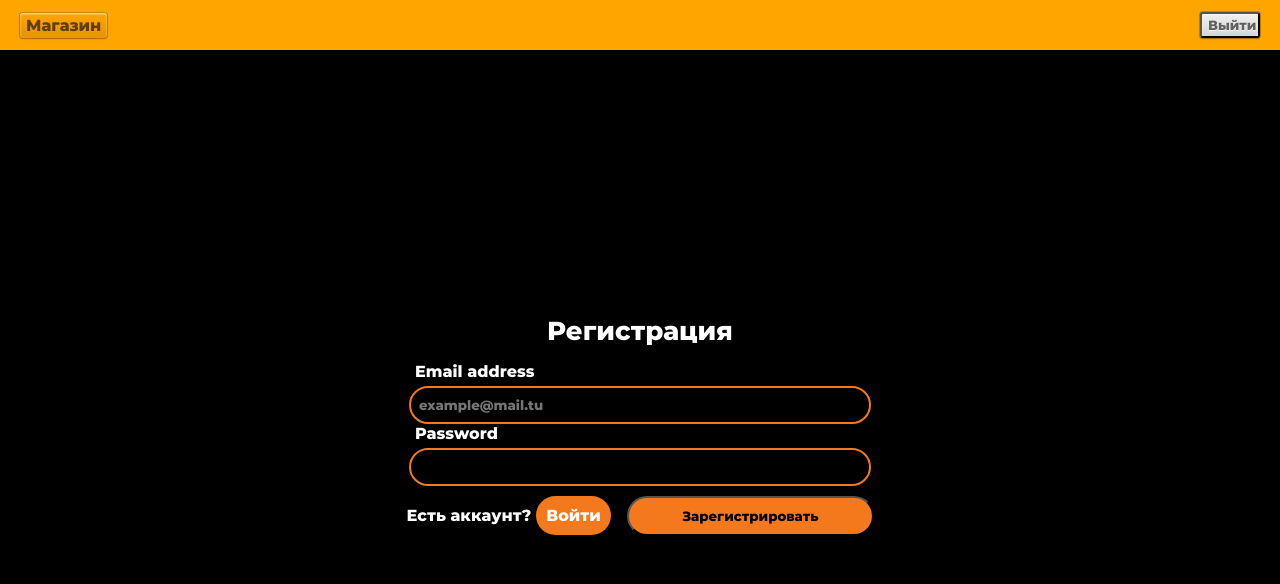
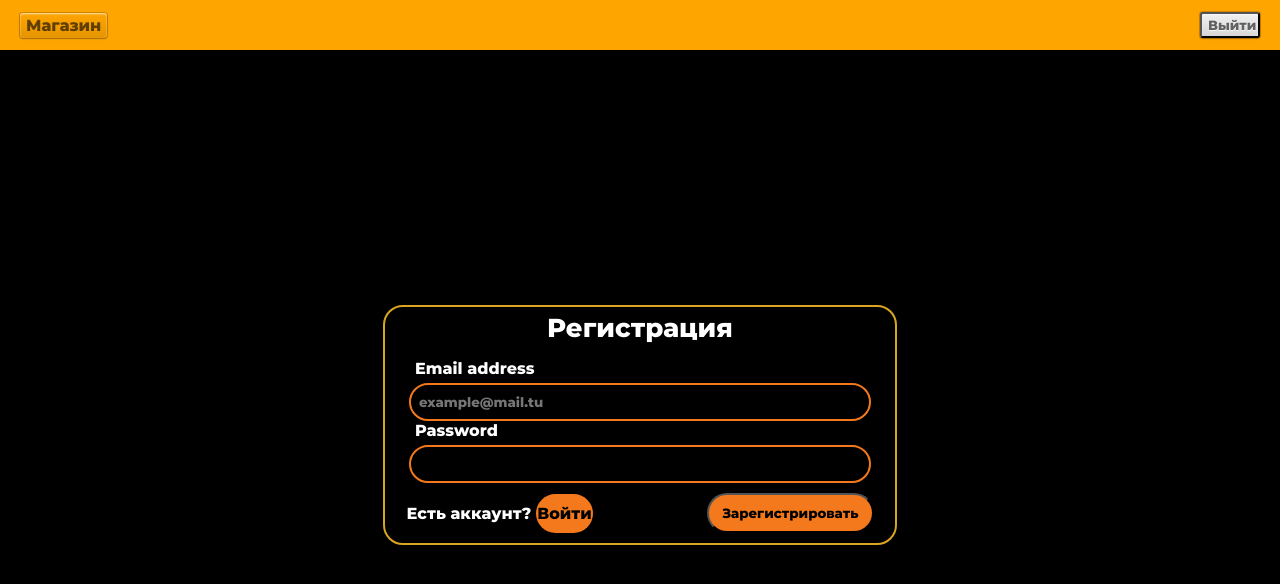
Before and after one commit to JustAnAlex/TechShop_client, a React (Create React App) app: page /registration in a window 1280 px wide. Shown: the top 584 px of the page. Built offline with nearby package versions, Linux system fonts and the light colour scheme.

Commit message:
add mixin

```diff
--- a/src/components/navbar/Navbar.jsx
+++ b/src/components/navbar/Navbar.jsx
@@ -16,19 +16,19 @@ const Navbar = observer(() => {
     }
 
     return (
-        <div className={styles.navbar}>
+        <nav className={styles.navbar}>
             <div className={styles.navbar_left}>
                 <Link className={styles.link} to='/shop'>Магазин</Link>
             </div>
             <div className={styles.navbar_right}>
                 {user.isAdmin &&
-                <div onClick={() => toPage('/admin_panel')} className={styles.img_wrapper}>
+                <div onClick={() => toPage('/admin')} className={styles.img_wrapper}>
                     <img src='logo_64x64.png' alt='logo'/>
                 </div>
                 }
                 <button className={styles.button} onClick={()=>exit()}>Выйти</button>
             </div>
-        </div>
+        </nav>
     )
 })
 
--- a/src/index.module.scss
+++ b/src/index.module.scss
@@ -1,9 +1,9 @@
-@import './style/fonts.scss';
+@import "./style/fonts.scss";
 
 * {
     margin: 0;
     padding: 0;
-    font-family: 'default font';
+    font-family: 'default-font';
 }
 
 .app {
--- a/src/page/login/Login.jsx
+++ b/src/page/authorization/Login.jsx
@@ -1,7 +1,7 @@
 import React, {useContext, useRef} from "react";
 import {Link, useNavigate} from "react-router-dom";
 
-import styles from "./Login.module.scss";
+import styles from "./auth.module.scss";
 import API from "../../http/API";
 import {Context} from "../../index";
 
--- /dev/null
+++ b/src/page/authorization/Login.module.scss
@@ -0,0 +1,109 @@
+@import "../../style/themeColor.scss";
+
+.grid_container {
+    background-color: $black;
+    display: grid;
+    grid-template-columns: 1fr;
+    justify-items: center;
+    align-items: center;
+    color: $white;
+    height: calc(100vh - 50px);
+    width: 100%;
+
+    .root {
+        width: calc(100% - 50px);
+        max-width: 500px;
+        background-color: $black;
+        display: flex;
+        flex-direction: column;
+        align-items: center;
+        color: $white;
+        border: 2px solid $orange;
+        border-radius: 20px;
+        padding: 5px;
+
+        .description{
+            font-size: 26px;
+            background-color: $black;
+            padding-bottom: 15px;
+            text-align: center;
+            color: $white;
+        }
+
+        label {
+            align-self: start;
+            margin-left: 25px;
+            margin-bottom: 5px;
+        }
+
+        .usernameFill {
+            width: calc(100% - 50px);
+            max-width: 450px;
+            height: calc(12.08% - 18px);
+            border-radius: 20px;
+            padding: 9px 0px 9px 8px;
+            display: flex;
+            flex-direction: column;
+            align-items: flex-start;
+            justify-content: center;
+            border: 2px solid $plum;
+            background-color: $black;
+            color: $white;
+        }
+
+        .passwordFill {
+            width: calc(100% - 50px);
+            max-width: 450px;
+            height: calc(12.08% - 18px);
+            margin-bottom: 10px;
+            border-radius: 20px;
+            padding: 9px 0px 9px 8px;
+            display: flex;
+            flex-direction: column;
+            align-items: flex-start;
+            justify-content: center;
+            border: 2px solid $plum;
+            background-color: $black;
+            color: $white;
+        }
+
+        .footer {
+            width: calc(100% - 33px);
+            display: flex;
+            align-items: center;
+            justify-content: space-between;
+            margin-bottom: 5px;
+
+            .redirect {
+                background-color: $plum;
+                border-radius: 20px;
+                padding: 10px 10px;
+                margin-left: 5px;
+                color: $white;
+                text-decoration:none;
+            }
+
+            button {
+                width: auto;
+                height: calc(12.75% - 20px);
+                background-color: $plum;
+                border-radius: 20px;
+                padding: 10px 53px;
+                display: flex;
+                align-items: center;
+                justify-content: center;
+                cursor: pointer;
+
+                &:hover {
+                    background: #fff;
+                }
+
+                &:active {
+                    background: #d0d3d6;
+                    background-image: linear-gradient(rgba(0,0,0,.1), rgba(0,0,0,0));
+                    box-shadow: inset 0 0 2px rgba(0,0,0,.2), inset 0 2px 5px rgba(0,0,0,.2), 0 1px rgba(255,255,255,.2);
+                }
+            }
+        }
+    }
+}
--- a/src/page/registration/Registration.jsx
+++ b/src/page/authorization/Registration.jsx
@@ -1,7 +1,7 @@
 import React, {useContext, useRef} from "react";
 import {Link, useNavigate} from "react-router-dom";
 
-import styles from "./Registration.module.scss";
+import styles from "./auth.module.scss";
 import API from "../../http/API";
 import {Context} from "../../index";
 
--- a/src/page/registration/Registration.module.scss
+++ b/src/page/authorization/Registration.module.scss
@@ -1,9 +1,5 @@
-$black: rgb(0, 0, 0);
-$white: rgb(255, 255, 255);
-$plum: rgb(243, 121, 28);
-$transparent-white: rgb(255, 255, 255);
+@import "../../style/themeColor.scss";
 
-//width: calc(100% - 50px);
 .grid_container {
     background-color: $black;
     display: grid;
@@ -22,6 +18,9 @@ $transparent-white: rgb(255, 255, 255);
         flex-direction: column;
         align-items: center;
         color: $white;
+        border: 2px solid $orange;
+        border-radius: 20px;
+        padding: 5px;
 
         .description{
             font-size: 26px;
@@ -73,6 +72,7 @@ $transparent-white: rgb(255, 255, 255);
             display: flex;
             align-items: center;
             justify-content: space-between;
+            margin-bottom: 5px;
 
             .redirect {
                 background-color: $plum;
--- a/src/page/login/Login.module.scss
+++ b/src/page/authorization/auth.module.scss
@@ -1,9 +1,32 @@
-$black: rgb(0, 0, 0);
-$white: rgb(255, 255, 255);
-$plum: rgb(243, 121, 28);
-$transparent-white: rgb(255, 255, 255);
+@import "../../style/themeColor.scss";
 
-//width: calc(100% - 50px);
+
+@mixin button() {
+    background-color: $plum;
+    border-radius: 20px;
+    color: $black;
+    text-decoration:none;
+
+    padding: 10px 1px;
+    margin-left: 5px;
+
+    &:hover {
+        background: $white;
+    }
+
+    &:active {
+        background: $brown;
+    }
+}
+
+@mixin flex($fd, $ai, $jc) {
+    display: flex;
+    flex-direction: $fd;
+    align-items: $ai;
+    justify-content: $jc;
+}
+
+
 .grid_container {
     background-color: $black;
     display: grid;
@@ -22,6 +45,9 @@ $transparent-white: rgb(255, 255, 255);
         flex-direction: column;
         align-items: center;
         color: $white;
+        border: 2px solid $orange;
+        border-radius: 20px;
+        padding: 5px;
 
         .description{
             font-size: 26px;
@@ -69,30 +95,28 @@ $transparent-white: rgb(255, 255, 255);
         }
 
         .footer {
+
             width: calc(100% - 33px);
             display: flex;
             align-items: center;
             justify-content: space-between;
+            margin-bottom: 5px;
 
             .redirect {
-                background-color: $plum;
-                border-radius: 20px;
-                padding: 10px 10px;
-                margin-left: 5px;
-                color: $white;
-                text-decoration:none;
+                @include button();
             }
 
             button {
+                background-color: $plum;
+                border-radius: 20px;
+                color: $black;
+                text-decoration:none;
+
                 width: auto;
                 height: calc(12.75% - 20px);
-                background-color: $plum;
-                border-radius: 20px;
-                padding: 10px 53px;
-                display: flex;
-                align-items: center;
-                justify-content: center;
+                padding: 10px 13px;
                 cursor: pointer;
+
 
                 &:hover {
                     background: #fff;
--- a/src/routes/Routers.jsx
+++ b/src/routes/Routers.jsx
@@ -2,9 +2,9 @@ import React, {useContext} from 'react';
 import {Routes, Route} from 'react-router-dom';
 import {observer} from "mobx-react-lite";
 
-import Login from '../page/login/Login';
+import Login from '../page/authorization/Login';
 import MainPage from '../page/main/MainPage';
-import Registration from '../page/registration/Registration';
+import Registration from '../page/authorization/Registration';
 import About from "../page/About";
 import Basket from "../page/Basket";
 import AdminPanel from "../page/adminPage/AdminPanel";
@@ -15,7 +15,7 @@ const Routers = observer(() => {
 
     return (
         <Routes>
-            {user.isAuth && user.isAdmin && <Route path="admin_panel" element={<AdminPanel/>}/>}
+            {user.isAuth && user.isAdmin && <Route path="admin" element={<AdminPanel/>}/>}
             {user.isAuth ?
                 <>
                     <Route path="/shop" element={<MainPage/>} />
--- a/src/style/fonts.scss
+++ b/src/style/fonts.scss
@@ -1,6 +1,7 @@
 @font-face {
-	font-family: 'default font';
+	font-family: 'default-font';
 	font-style: normal;
 	font-weight: bold;
-	src: url('../static/fonts/Montserrat-ExtraBold.ttf') format('truetype')
+	//src: url('@fonts/Montserrat-ExtraBold.ttf') format('truetype');
+	src: url('../static/fonts/Montserrat-ExtraBold.ttf') format('truetype');
 }
--- a/src/style/themeColor.scss
+++ b/src/style/themeColor.scss
@@ -1,2 +1,5 @@
 $plum: rgb(243, 121, 28);
+$orange: goldenrod;
 $black: rgb(0, 0, 0);
+$white: rgb(255, 255, 255);
+$brown: rgb(78, 78, 78)
```
Also changed, not shown: package.json (+6 -7 lines), webpack.config.js (+28 -10 lines), 2 other files (tests, documents, lock files or other folders).
